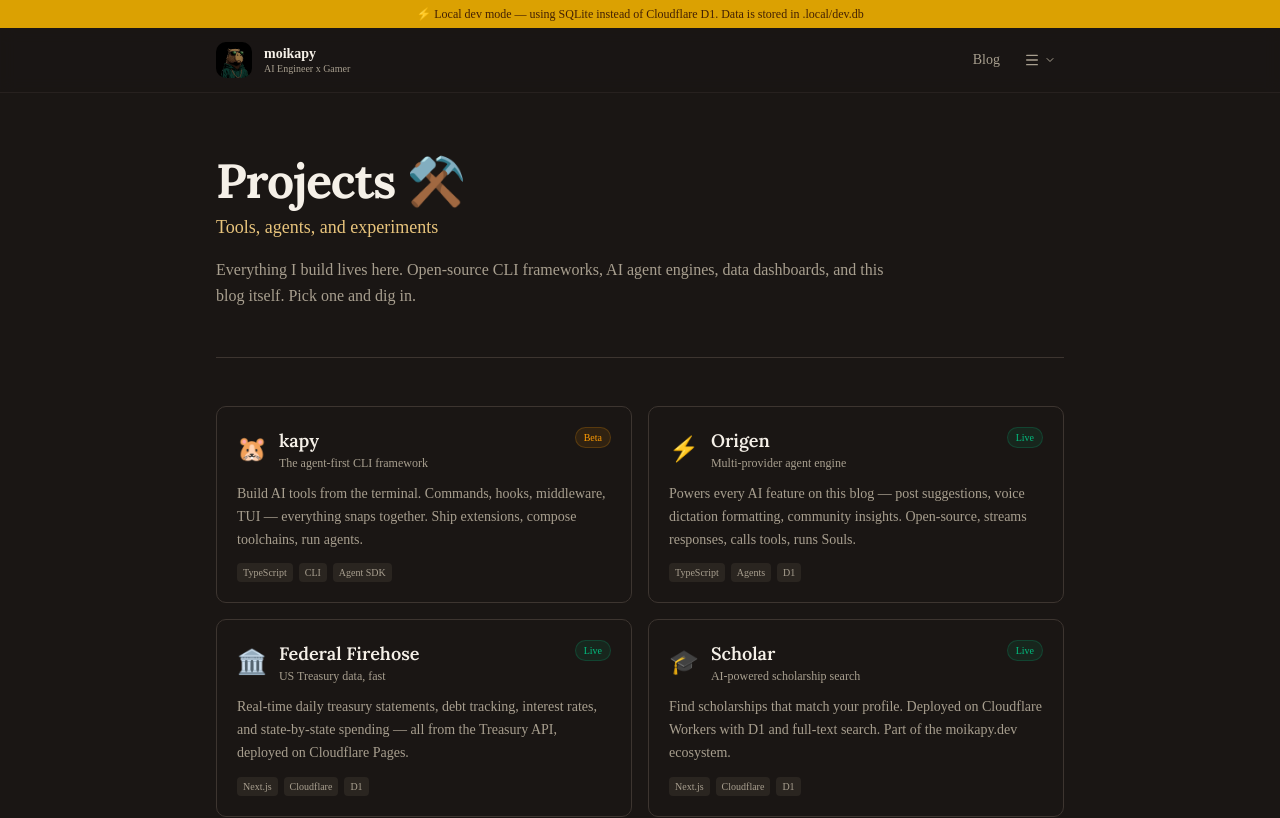
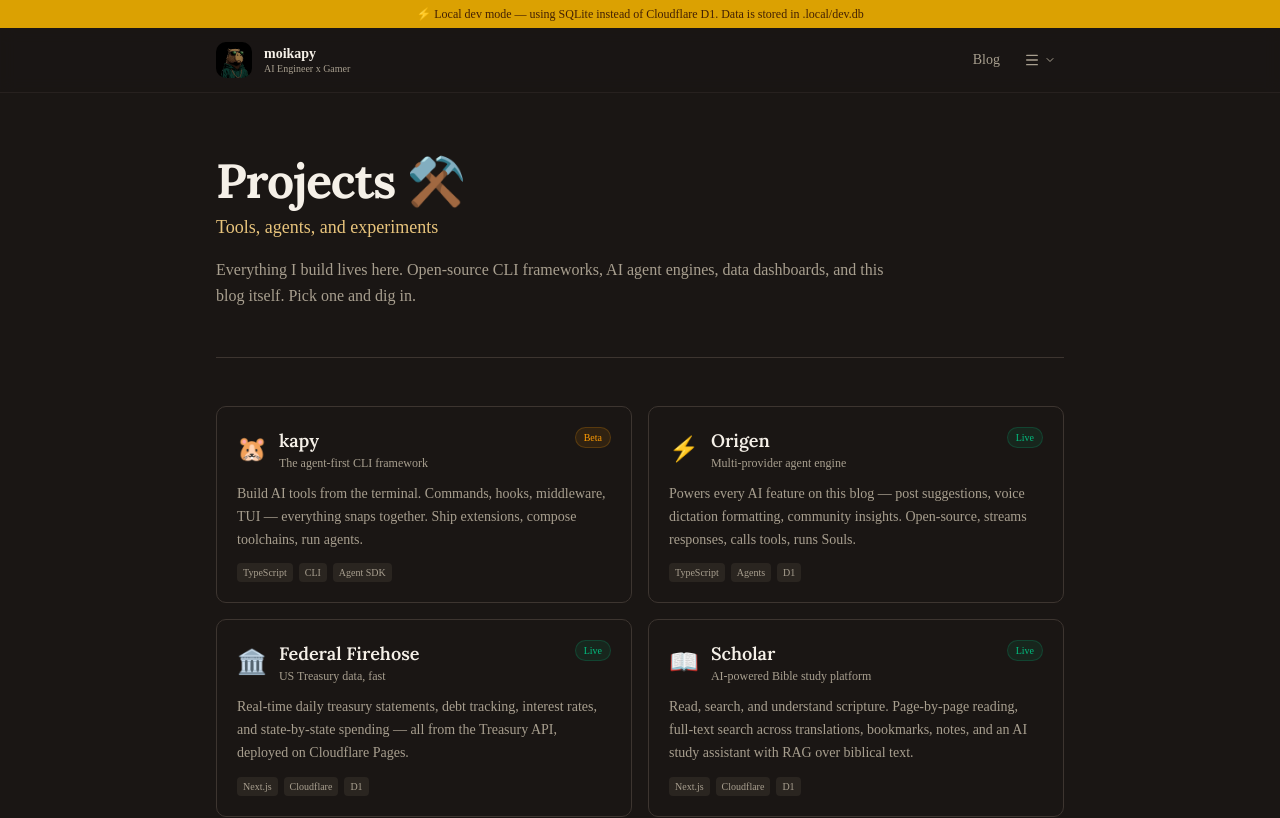
Before and after one commit to Moikapy/moikapy-dev, a Next.js app: page /projects in a window 1280 px wide. Shown: the top 818 px of the page. Built offline with nearby package versions, Linux system fonts and the light colour scheme.

Commit message:
fix: accurate Scholar description — Bible study platform, not scholarship search

```diff
--- a/src/app/(site)/projects/page.tsx
+++ b/src/app/(site)/projects/page.tsx
@@ -56,9 +56,9 @@
   },
   {
     title: "Scholar",
-    emoji: "🎓",
-    tagline: "AI-powered scholarship search",
-    description: "Find scholarships that match your profile. Deployed on Cloudflare Workers with D1 and full-text search. Part of the moikapy.dev ecosystem.",
+    emoji: "📖",
+    tagline: "AI-powered Bible study platform",
+    description: "Read, search, and understand scripture. Page-by-page reading, full-text search across translations, bookmarks, notes, and an AI study assistant with RAG over biblical text.",
     href: "https://scholar.moikapy.dev",
     tags: ["Next.js", "Cloudflare", "D1"],
     status: "live",
```
